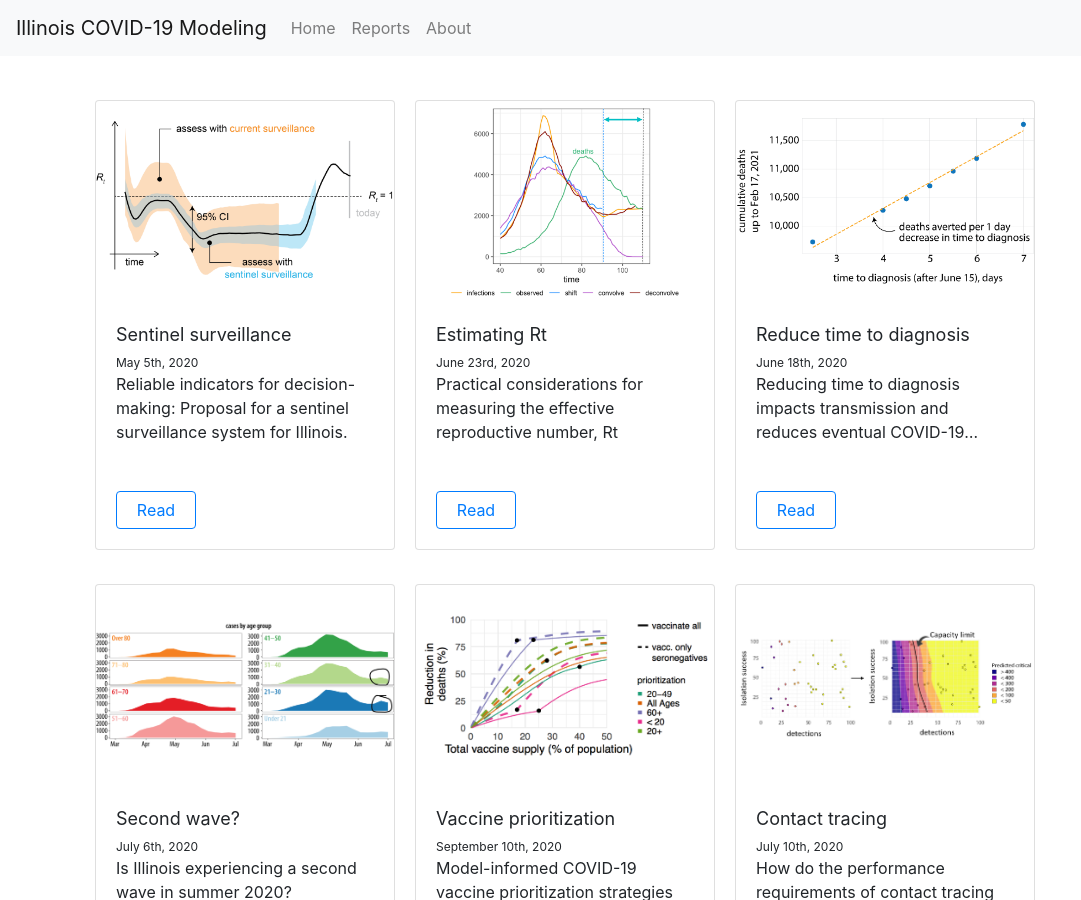
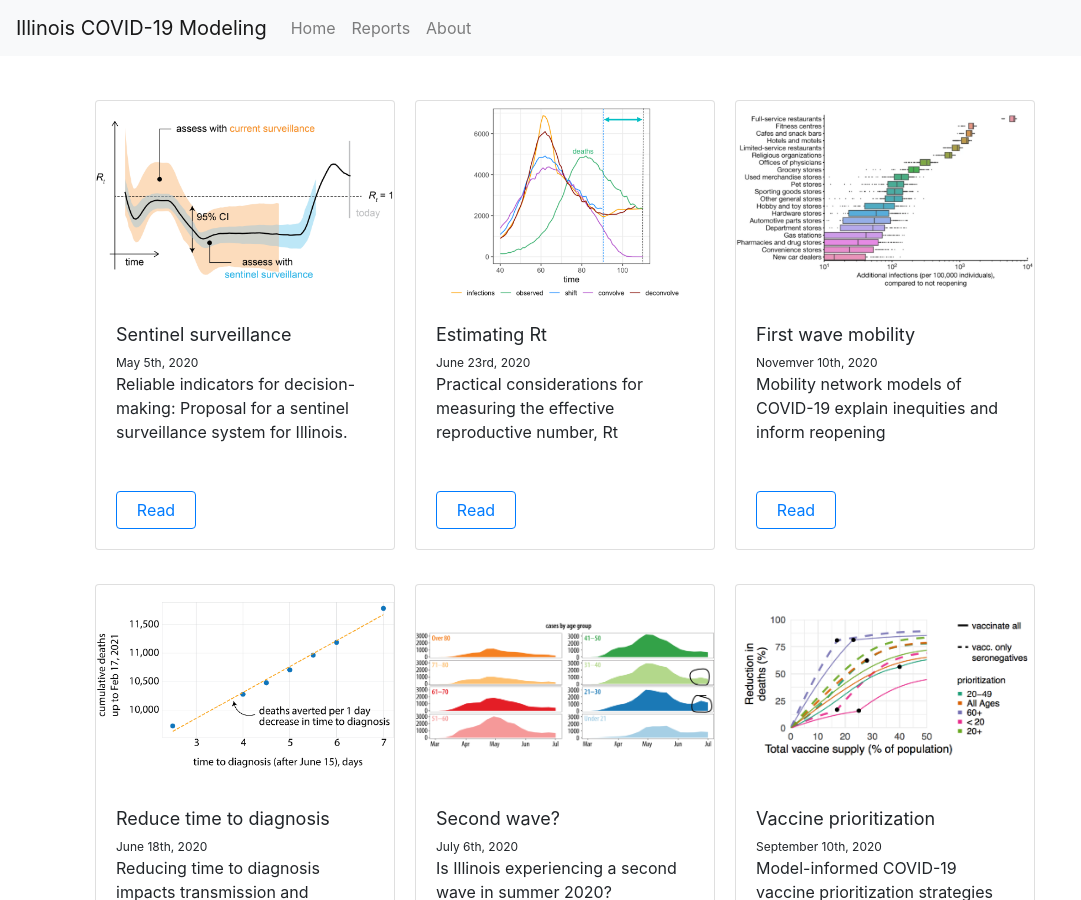
Before and after one commit to rohandandavati/rohandandavati.github.io, a Jekyll site: the page built from reports.html, in a window 1280 px wide and 900 px high. Shown: the whole window, without its empty margins (0-1081 px from the left). Built offline with Jekyll 4.4.1, drawn with Linux system fonts in a browser that asks for light colours; nearby versions of some CDN libraries; a script that is not in the unit is left out.

Commit message:
add mobility paper to reports

```diff
--- a/_data/reports.yml
+++ b/_data/reports.yml
@@ -10,6 +10,12 @@
   image_path: /images/200623_rt_lags.png
   description: >
     Practical considerations for measuring the effective reproductive number, Rt
+- name: First wave mobility
+  date: Novemver 10th, 2020
+  path: https://www.nature.com/articles/s41586-020-2923-3
+  image_path: /images/201110_mobility_paper_poi_by_full_reopen_risk.png
+  description: >
+    Mobility network models of COVID-19 explain inequities and inform reopening
 - name: Reduce time to diagnosis
   date: June 18th, 2020
   path: /reports/20200618_reduce_time_to_diagnosis.pdf
```
Also changed, not shown: images/201110_mobility_paper_poi_by_full_reopen_risk.PNG (added).
